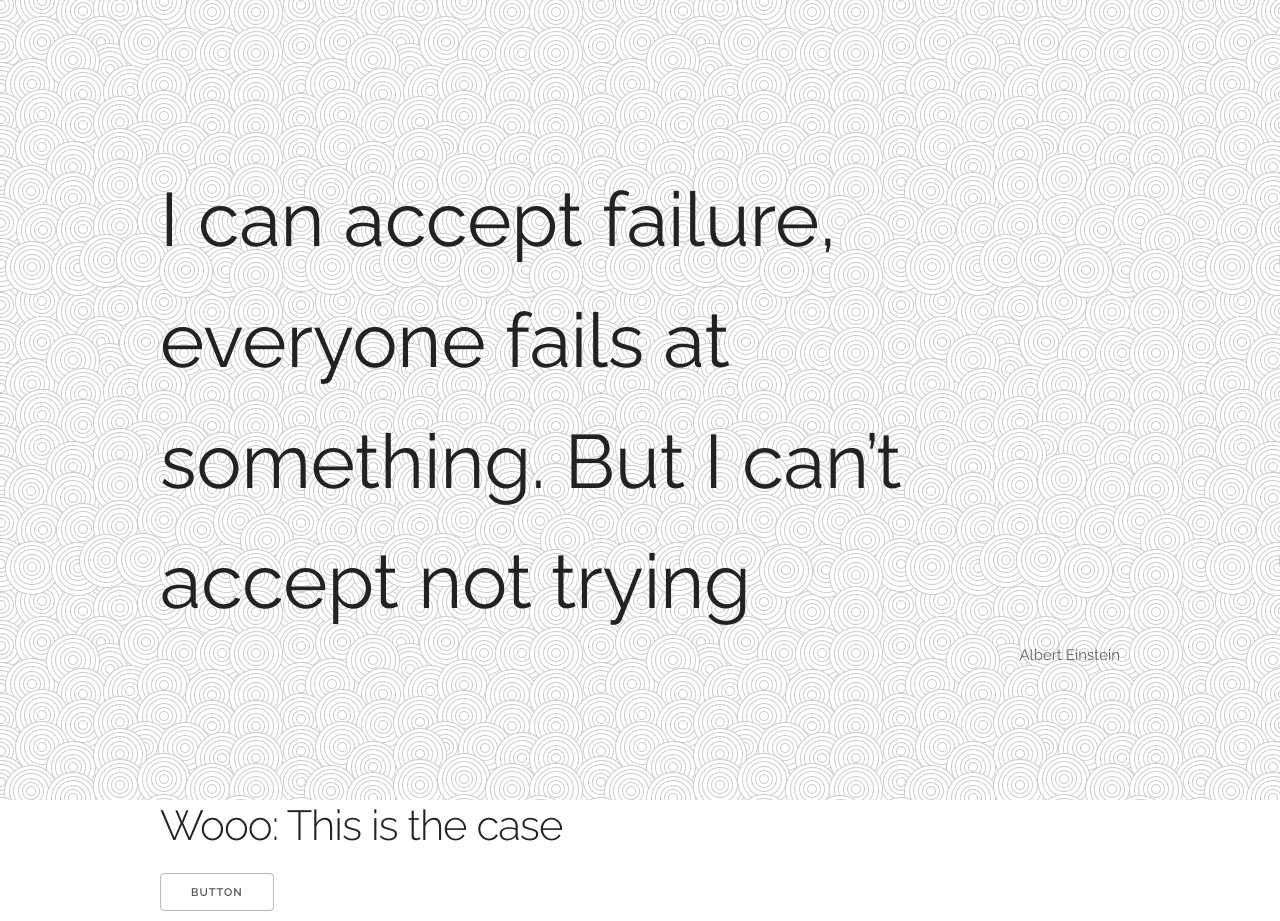
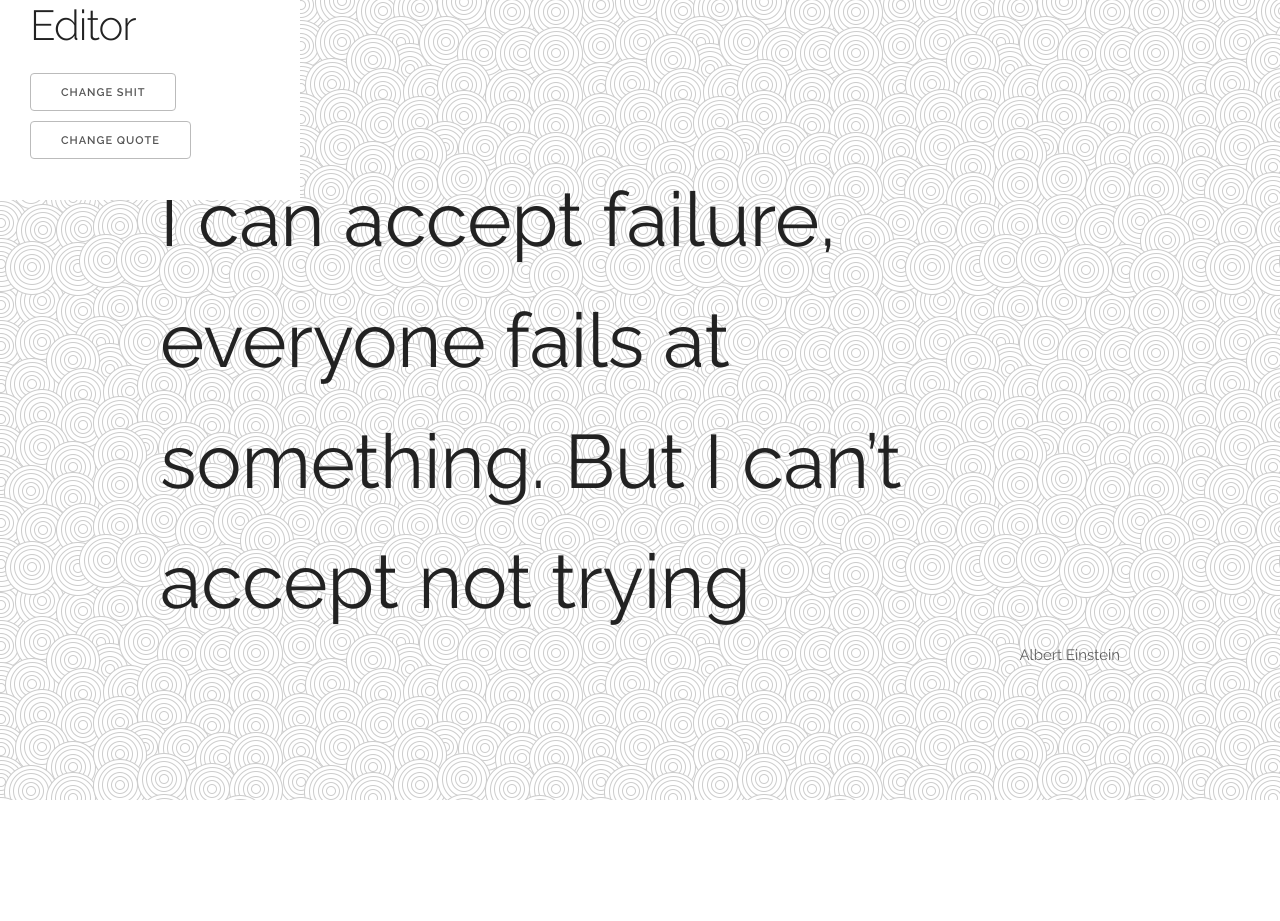
Before and after one commit to seanwooj/quotenote_tech, a website: page index.html in a window 1280 px wide. After the commit the page ends 803 px from the top, so only its background shows below. Drawn offline with Linux system fonts and the light colour scheme.

Commit message:
can change quote with text

```diff
--- a/assets/js/_clump.js
+++ b/assets/js/_clump.js
@@ -52,6 +52,12 @@ window.qn.editor = {
   change_quote: function(quote_text) {
     var $quote = $('.quote-text');
     $quote.text(quote_text);
+  },
+
+  change_quote_on_input: function(){
+    var quote = window.prompt("what quote?");
+    this.change_quote(quote);
+    this.resize_text();
   }
 };
 
--- a/assets/scss/base/_base.scss
+++ b/assets/scss/base/_base.scss
@@ -13,3 +13,11 @@
     }
   }
 }
+
+#editor {
+   background: white;
+   width: 300px;
+   height: 200px;
+   position: fixed;
+   top: 0; left: 0;
+}
--- a/index.html
+++ b/index.html
@@ -40,8 +40,16 @@
     </div>
   </div>
   <div class="container">
-    <h2>Wooo: This is the case</h2>
-    <a href="#" class="button">Button</a>
+
+
+  </div>
+
+  <div id="editor">
+    <div class="container">
+      <h2>Editor</h2>
+      <button onclick="window.qn.editor.init();" class="button">Change Shit</button>
+      <button onclick="window.qn.editor.change_quote_on_input();" class="button">Change Quote</button>
+    </div>
   </div>
 </body>
 </html>
```
Also changed, not shown: assets/css/main.css, assets/js/scripts.js, 1 other file.
